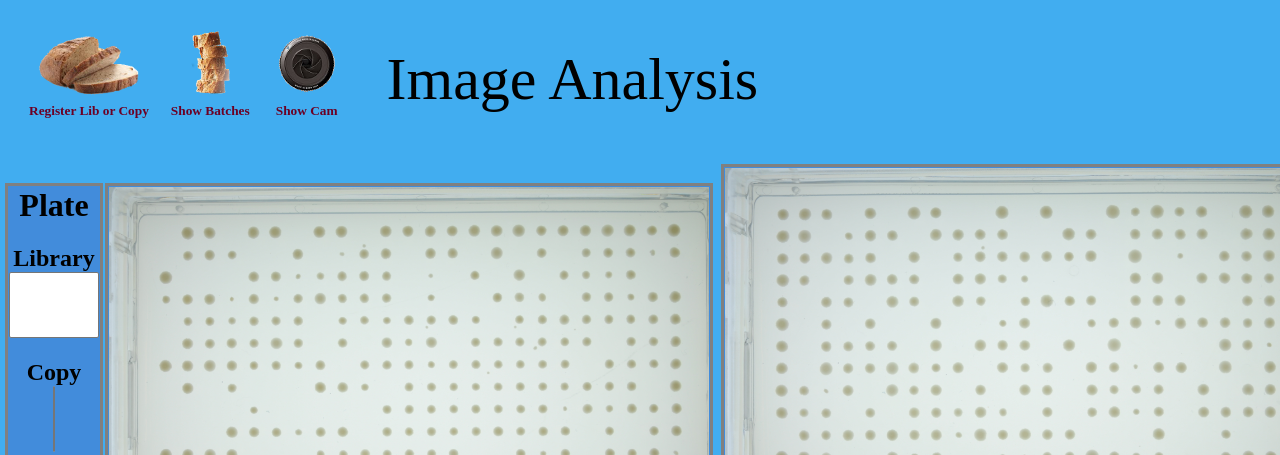
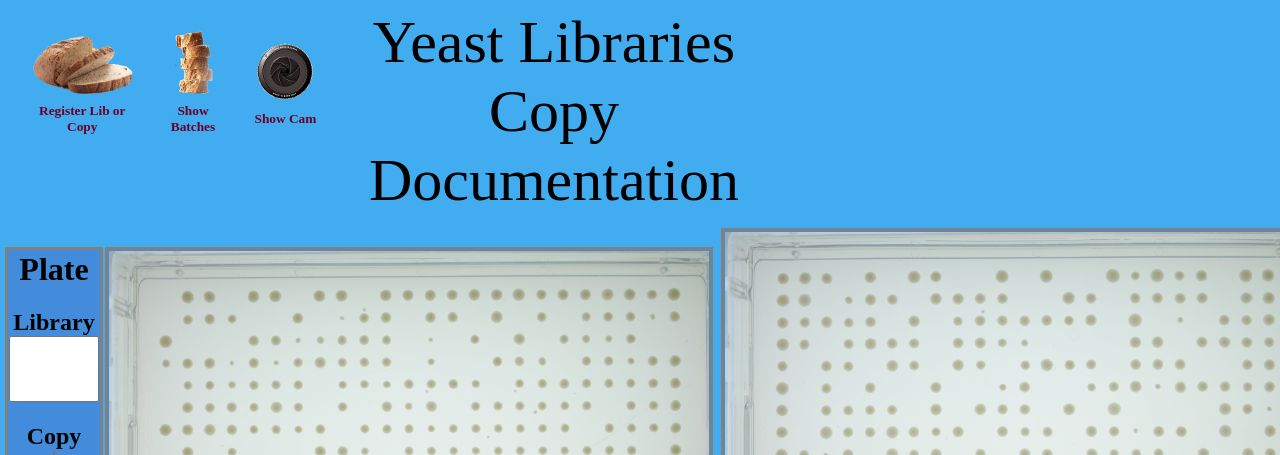
Before and after one commit to hamshif/yeast_lab, a Django app: page /yeast_libraries/library_copier/ in a window 1280 px wide; the page is wider, and only the part inside the window is pictured. Shown: the top 455 px of that part. Run offline with Django 3.2, Linux system fonts and the light colour scheme; data that the repository does not hold is empty; some libraries are stand-ins or nearby versions.

Commit message:
bug fix and some cosmetics

```diff
--- a/src/lab/static/lab/js/main.js
+++ b/src/lab/static/lab/js/main.js
@@ -58,7 +58,7 @@ function createControl(parent_element)
 
                 tr_control1.append(td_control1);
 
-                    td_control1.append('<h2>Image Analysis</h2>');
+                    td_control1.append('<h2>Photo Library & Analysis</h2>');
 
                     img_image_analysis = $('<img>', {
 
--- a/src/yeast_libraries/static/yeast_libraries/js/validate.js
+++ b/src/yeast_libraries/static/yeast_libraries/js/validate.js
@@ -775,7 +775,7 @@ function createActionBarGUI()
 	//$('#to_create_lib').hide();
 
 
-	$header = $('<f id="header">Image Analysis</f>');
+	$header = $('<f id="header">Yeast Libraries Copy Documentation</f>');
 
 	$('#div_choice_action').append($header);
 }
--- a/src/yeast_libraries/templates/yeast_libraries/cam.html
+++ b/src/yeast_libraries/templates/yeast_libraries/cam.html
@@ -15,7 +15,9 @@
 
 	<body>
 
-		<h1 align="center">Noa & Daffi's Cam</h1>
+        <h1 align="center">Snapshot</h1>
+
+		<h2 align="center">Click the image to Take a snapshot and right-click to save the image</h2>
 
 		<div id="div_cam">
 
--- a/src/yeast_libraries/views.py
+++ b/src/yeast_libraries/views.py
@@ -710,7 +710,7 @@ def getBatchSnapshotAnalysis(request):
             analysis0 = []
             format1 = snapshot.batch.plate.scheme.format
 
-            snapshot_analysis = fullLibAnalysis(format1, snapshot)
+            snapshot_analysis = fullLibAnalysis(format1, snapshot, human_form=True)
 
             analysis0.append(snapshot_analysis)
 
@@ -774,7 +774,7 @@ def getBatchSnapshotAnalysis(request):
 
 def analysis(format, snapshot):
 
-#     print('analysis in views')
+    pr('llullabye')
 
     print(snapshot.image_path)
     print(snapshot.batch.index)
@@ -790,12 +790,14 @@ def analysis(format, snapshot):
         snapshot_analysis.append(['']*width)
 
 
-    analysis = LocusAnalysis_Model.objects.filter(snapshot = snapshot)
+    analysis = LocusAnalysis_Model.objects.filter(snapshot = snapshot).order_by('row')
 
 
     if len(analysis) >= 1:
 
         for locus in analysis:
+
+            # print('row: ', locus.row, '   column: ', locus.column)
 
             if not locus.is_empty:
 
@@ -807,54 +809,54 @@ def analysis(format, snapshot):
     else:
         print('no analysis')
 
-        try:
-
-        # this is for checking
-
-            # processUtil = ImageAnalysisControler()
-
-            snapshot_process, created = SnapshotProcess_Model.objects.get_or_create(snapshot_pk=snapshot.pk)
-
-            if created:
-                print('snapshot_process.__str__(): ', snapshot_process.__str__(), ' was just created')
-
-            else:
-                print('snapshot_process.__str__(): ', snapshot_process.__str__(), ' was just retrieved')
-
-                if snapshot_process.status == 'bussy':
-                    print('a former process is probably still working on analyzing the pic')
-
-
-            snapshot_process.status = 'bussy'
-            snapshot_process.save()
-
-
-            process_pk = snapshot_process.pk
-
-            process_table_name = snapshot_process._meta.db_table
-#             print('snapshot_process._meta.db_table: ', process_table_name)
-            db_name = settings.DB_NAME
-
-            img_full_path = os.path.join(settings.PLATE_IMAGE_ROOT, snapshot.image_path)
-
-#             print('img_full_path: ', img_full_path)
-
-
-            # process = multiprocessing.Process(target=ImageAnalysisControler.processImage, args=(processUtil, settings.BASE_DIR, settings.PLATE_IMAGE_ROOT, img_full_path, snapshot.pk, process_pk, db_name, process_table_name))
-            # process.start()
-
-
-        except Exception:
-
-            print('exception: ', sys.exc_info)
-            traceback.print_exc()
+#         try:
+#
+#         # this is for checking
+#
+#             # processUtil = ImageAnalysisControler()
+#
+#             snapshot_process, created = SnapshotProcess_Model.objects.get_or_create(snapshot_pk=snapshot.pk)
+#
+#             if created:
+#                 print('snapshot_process.__str__(): ', snapshot_process.__str__(), ' was just created')
+#
+#             else:
+#                 print('snapshot_process.__str__(): ', snapshot_process.__str__(), ' was just retrieved')
+#
+#                 if snapshot_process.status == 'bussy':
+#                     print('a former process is probably still working on analyzing the pic')
+#
+#
+#             snapshot_process.status = 'bussy'
+#             snapshot_process.save()
+#
+#
+#             process_pk = snapshot_process.pk
+#
+#             process_table_name = snapshot_process._meta.db_table
+# #             print('snapshot_process._meta.db_table: ', process_table_name)
+#             db_name = settings.DB_NAME
+#
+#             img_full_path = os.path.join(settings.PLATE_IMAGE_ROOT, snapshot.image_path)
+#
+# #             print('img_full_path: ', img_full_path)
+#
+#
+#             # process = multiprocessing.Process(target=ImageAnalysisControler.processImage, args=(processUtil, settings.BASE_DIR, settings.PLATE_IMAGE_ROOT, img_full_path, snapshot.pk, process_pk, db_name, process_table_name))
+#             # process.start()
+#
+#
+#         except Exception:
+#
+#             print('exception: ', sys.exc_info)
+#             traceback.print_exc()
 
 
     return snapshot_analysis
 
 
 
-def fullLibAnalysis(format, snapshot):
+def fullLibAnalysis(format, snapshot, human_form = False):
 
 #     print('analysis in views')
 
@@ -865,7 +867,7 @@ def fullLibAnalysis(format, snapshot):
 
     snapshot_analysis = []
 
-    analysis = LocusAnalysis_Model.objects.filter(snapshot = snapshot)
+    analysis = LocusAnalysis_Model.objects.filter(snapshot = snapshot).order_by('column', 'row')
 
     if len(analysis) >= 1:
 
@@ -880,7 +882,15 @@ def fullLibAnalysis(format, snapshot):
                     strain = locus.locus.strain
 
 
-            l = [locus.column + 1, numberToLetterASCII(locus.row), locus.is_empty, locus.area_scaled, locus.ratio, locus.center_x, locus.center_y, strain]
+            row = locus.row
+            column = locus.column
+
+            if human_form:
+
+                row = numberToLetterASCII(row)
+                column = column + 1
+
+            l = [column, row, locus.is_empty, locus.area_scaled, locus.ratio, locus.center_x, locus.center_y, strain]
             snapshot_analysis.append(l)
 
     return snapshot_analysis
```
